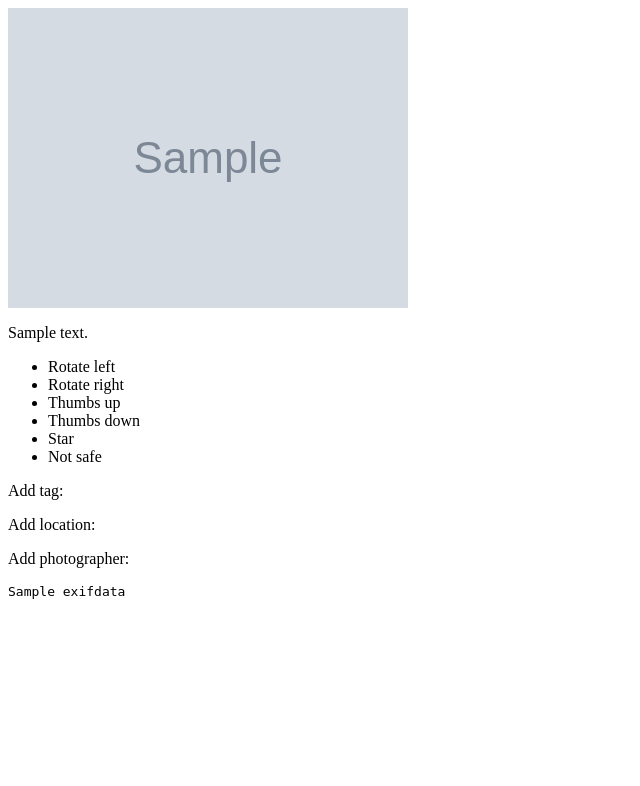
After one commit to vees/grifter, a Python web app: template templates/exonarthex/meta.html in a window 1280 px wide. The commit adds this page. Shown: the top 786 px of the page, without its empty margins (0-640 px from the left). Run offline with Jinja, Linux system fonts and the light colour scheme; the template is opened without the code that fills it: most values are stand-ins (such as "Sample title", 1, 10 or a date in 2020); grey boxes marked "Sample" are stand-in pictures.

Commit message:
Add template and skeleton of controls

```diff
--- /dev/null
+++ b/exo/management/commands/finddump.py
@@ -0,0 +1,3 @@
+from eso.imports import card_dump
+
+card_dump.main()
--- /dev/null
+++ b/templates/exonarthex/meta.html
@@ -0,0 +1,37 @@
+<html xmlns="http://www.w3.org/1999/xhtml">
+<head>
+
+<meta http-equiv="Content-Type" content="text/html; charset=utf-8" />
+<meta http-equiv="Pragma" CONTENT="no-cache">
+<meta http-equiv="Expires" CONTENT="-1">
+<meta http-equiv="cache-control" CONTENT="no-cache">
+<title>{{description}}</title>
+
+</head>
+
+<body>
+
+<a href="{{destination}}"><img src="{{imagesource}}"></a>
+<p>{{description}}</p>
+
+<ul>
+<li>Rotate left
+<li>Rotate right
+<li>Thumbs up
+<li>Thumbs down
+<li>Star
+<li>Not safe
+</ul>
+
+<p>Add tag:</p>
+
+<p>Add location:</p>
+
+<p>Add photographer:</p>
+
+<pre>
+{{exifdata}}
+</pre>
+
+</body>
+</html>
--- a/templates/exonarthex/private.html
+++ b/templates/exonarthex/private.html
@@ -15,7 +15,7 @@
 <p>
 {% for picture in pictures %}
 <a href="/action/private/{{ picture.b32md5 }}">
-<img border=1 src="http://10.160.40.158:8001/{{picture.b32md5 }}.jpg">
+<img border=1 width=300 src="/file/{{picture.b32md5 }}">
 </a>
 {% endfor %}
 </p>
```
Also changed, not shown: eso/imports/card_dump.py (+6 -4 lines), exo/views.py (+20 -4 lines).
